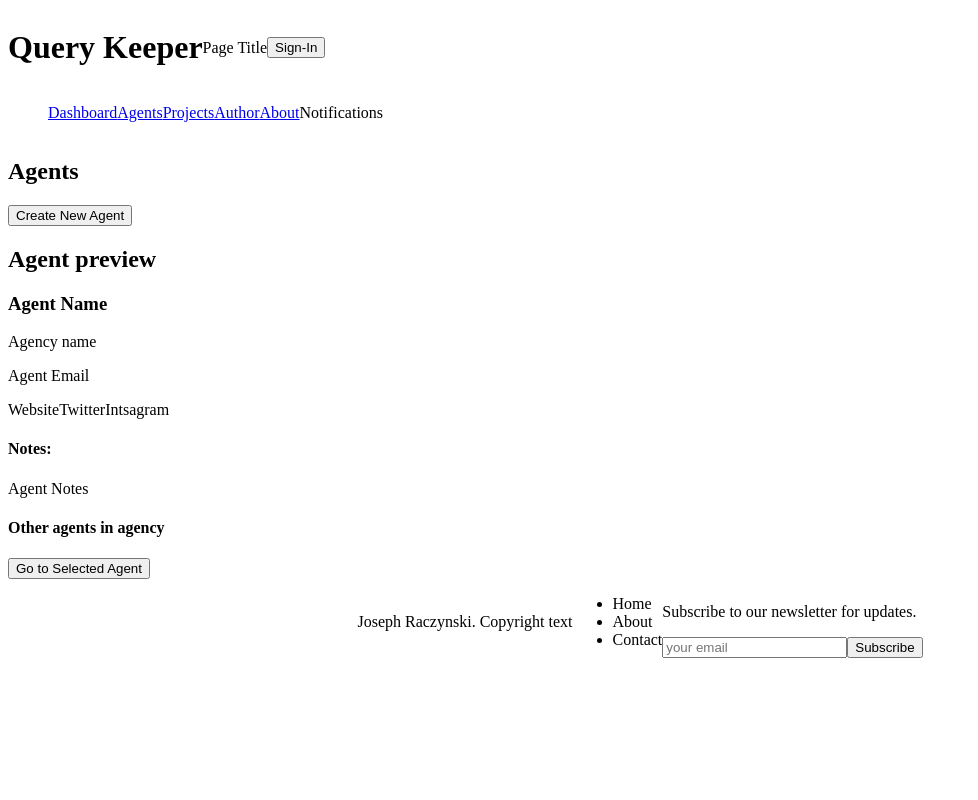
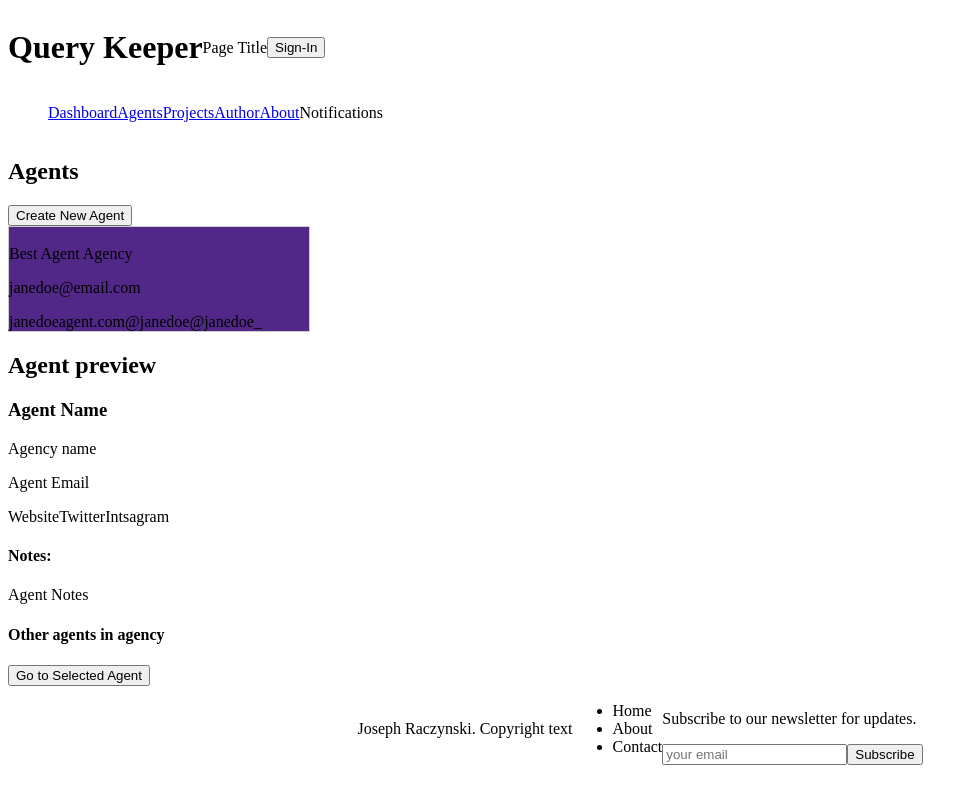
Before and after one commit to jraczynski6/query-keeper, a React (Vite) app: page /agents in a window 1280 px wide. Shown: the whole page, without its empty margins (0-978 px from the left). Built offline with nearby package versions, Linux system fonts and the light colour scheme.

Commit message:
WIP: Add TODO for Agents.jsx

```diff
--- /dev/null
+++ b/src/components/AgentCard.jsx
@@ -0,0 +1,24 @@
+import '../styles/AgentCard.css';
+export default function AgentCard({
+    firstname,
+    lastname,
+    agency,
+    email,
+    website,
+    twitter,
+    instagram,
+    onSelect
+}) {
+    return (
+        <div className="agent-card" onClick={onSelect}>
+            <h3>{firstname}{lastname}</h3>
+            <p className="agent-agency">{agency}</p>
+            <p className="agent-email">{email}</p>
+            <div className="agent-links">
+                {website && <span>{website}</span>}
+                {twitter && <span>{twitter}</span>}
+                {instagram && <span>{instagram}</span>}
+            </div>
+        </div>
+    );
+}
--- a/src/pages/Agents.jsx
+++ b/src/pages/Agents.jsx
@@ -1,14 +1,34 @@
 import { useState } from "react";
 import { useNavigate } from "react-router-dom";
 import CreateAgentModal from "../components/modals/CreateAgentModal";
+import AgentCard from "../components/AgentCard";
 
 export default function Agents() {
+    const navigate = useNavigate();
+
+    // Sample Agent array
+    const [agents, setAgents] = useState([
+        {
+            id: 1,
+            firstName: "Jane",
+            lastName: "Doe",
+            agency: "Best Agent Agency",
+            email: "janedoe@email.com",
+            website: "janedoeagent.com",
+            twitter: "@janedoe",
+            instagram: "@janedoe_",
+            notes: "This agent is prefers fantasy"
+        }
+    ]);
+
+    const [SelectedAgent, setSelectedAgent] = useState(agents[0]);
     // state to render modal
     const [showModal, setShowModal] = useState(false);
 
     const openModal = () => setShowModal(true);
     const closeModal = () => setShowModal(false);
 
+    // TODO: Add logic to generate new agent cards
     return (
         <div className="agents-page">
             <main className="agents-content">
@@ -18,7 +38,14 @@ export default function Agents() {
                     <section className="agents-list-panel">
                         <h2>Agents</h2>
                         <button className="create-agent-btn" onClick={openModal}>Create New Agent</button>
-                        {/* Agent Cards mapped here */}
+
+                        {agents.map(( agent ) => (
+                            <AgentCard
+                                key={agent.id}
+                                {...agent}
+                                onSelect={() => setSelectedAgent(agent)}
+                            />
+                        ))}
                     </section>
 
                     {/* Right: Agent Preview */}
@@ -49,6 +76,7 @@ export default function Agents() {
                             </div>
 
                         </div>
+                        {/* TODO: Add logic to open selected agent page */}
                         <button className="edit-agent-btn">Go to Selected Agent</button>
 
                     </section>
--- /dev/null
+++ b/src/styles/AgentCard.css
@@ -0,0 +1,5 @@
+.agent-card {
+    background-color: #512887 ;
+    border: 1px solid #ccc;
+    width: 300px;
+}
```
